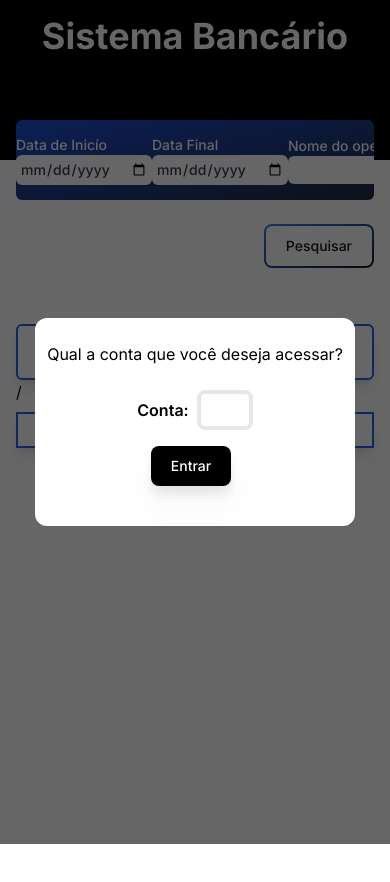
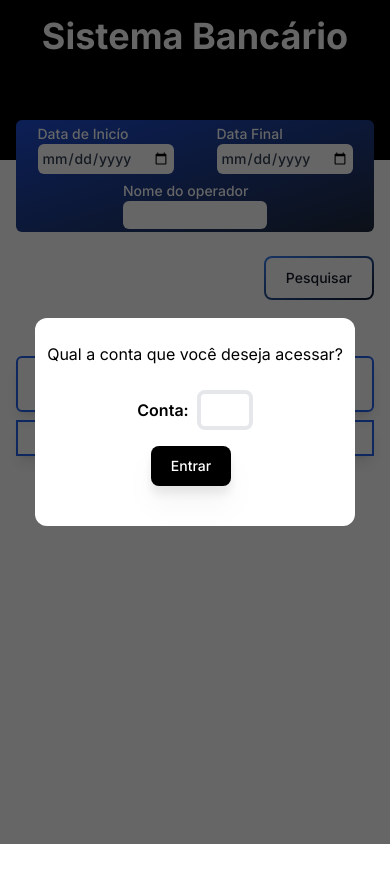
Before and after one commit to tettam/supera-frontend, a Next.js app: page / in a window 390 px wide. Shown: the top 882 px of the page. Built offline with nearby package versions, Linux system fonts and the light colour scheme.

Commit message:
responsiveness

```diff
--- a/src/app/components/BankStatementArea.jsx
+++ b/src/app/components/BankStatementArea.jsx
@@ -2,7 +2,7 @@ import { BankStatementItem } from "./BankStatementItem"
 
 export const BankStatementArea = ({ list }) => {
   return(
-    <table className="shadow-lg justi p-2 mt-8 table-auto">
+    <table className="shadow-lg justi p-2 mt-8 ">
       <thead className="border-blue-600 border-4 rounded-xl">
         <tr className="">
           <th className="text-left p-2 border-blue-600 border-4">Data</th>
--- a/src/app/components/FilterArea.jsx
+++ b/src/app/components/FilterArea.jsx
@@ -4,7 +4,7 @@ export const FilterArea = ({filterData , setFilterData}) => {
   const { startDate , endDate, operatorName} = filterData;
 
   return(
-    <div className="flex h-20 w-full -mt-14 rounded-md overflow-hidden text-sm font-medium text-gray-900 group bg-gradient-to-br from-blue-700 to-slate-800 group-hover:from-blue-500 hover:text-white dark:text-white focus:ring-4">
+    <div className="flex h-28 w-full -mt-14 rounded-md overflow-hidden text-sm font-medium text-gray-900 group bg-gradient-to-br from-blue-700 to-slate-800 group-hover:from-blue-500 hover:text-white dark:text-white focus:ring-4 flex-wrap">
       <div className="flex flex-1 items-center justify-center flex-col">
         <div>
           <h3 className="text-white">Data de Inicío</h3>
--- a/src/app/page.js
+++ b/src/app/page.js
@@ -83,7 +83,7 @@ export default function Home() {
           <BankStatementArea
           list={transactions.transferencias}
         />
-        )}/
+        )}
         <MoreBankStatements />
       </div>
 
```
